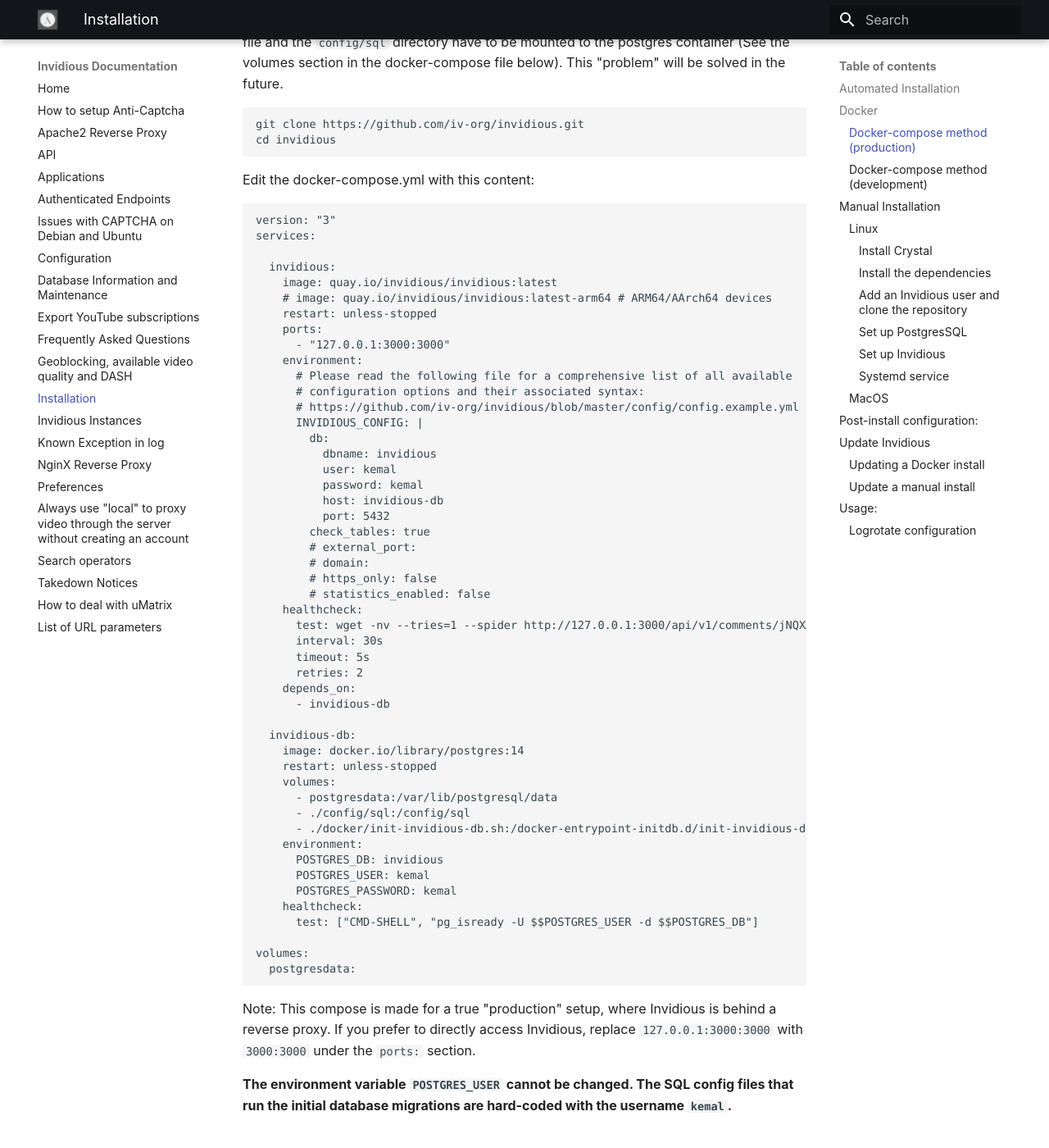
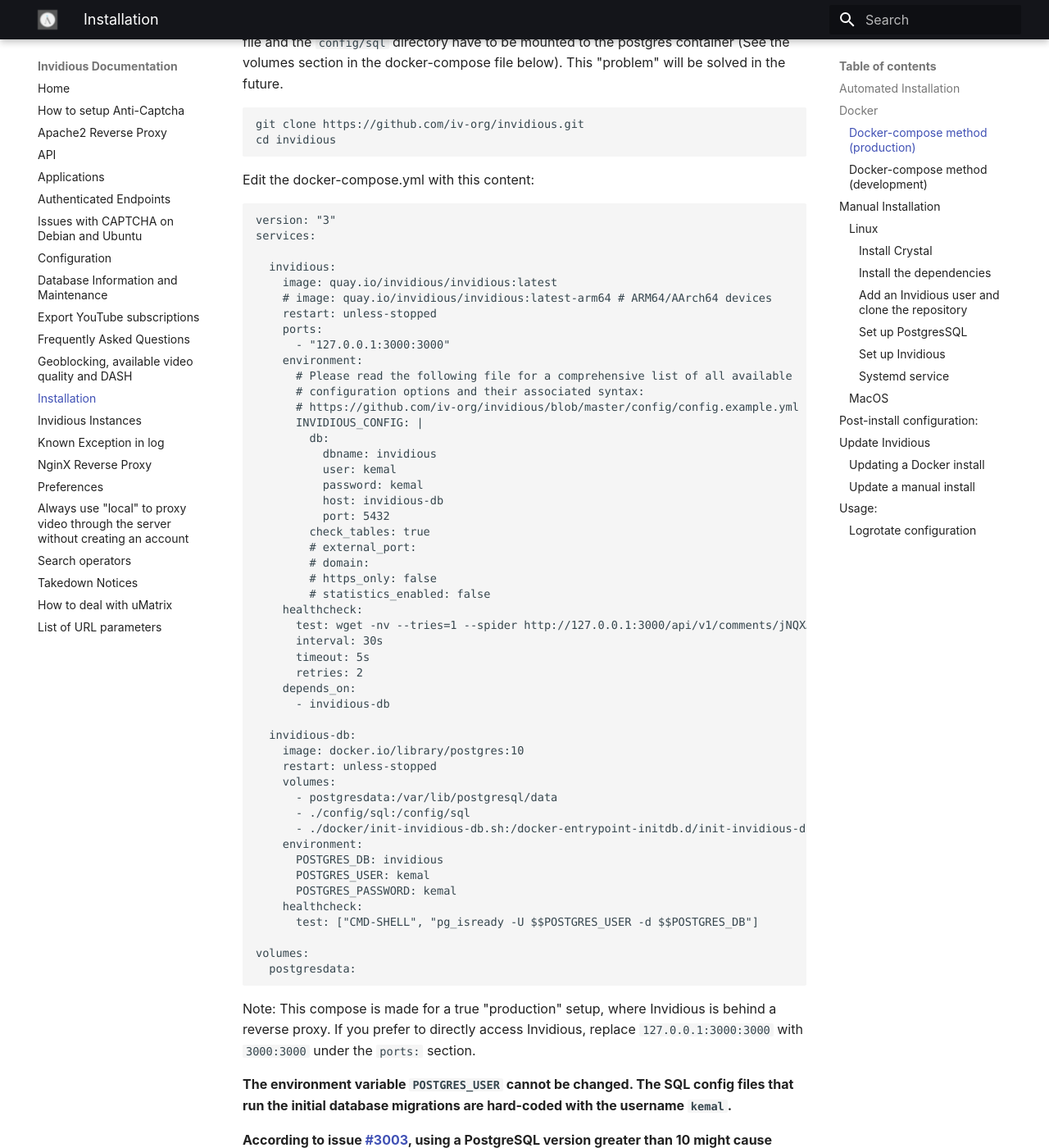
Before and after one commit to iv-org/documentation, an MkDocs documentation site: the page built from docs/installation.md, in a window 1280 px wide and 1400 px high, scrolled down 900 px. Shown: the whole window at 82% size. Built offline with MkDocs 1.6.1 and Material for MkDocs 9.7.7, drawn with Linux system fonts in a browser that asks for light colours; some of the changed text lies outside the part shown.

Commit message:
Set Postgres to version 10 and add notice
Issue #3003 showed that using Postgres>10 caused a Invalid memory
access error. Use Postres 10 by default in the compose file and let
the user play around with different versions if he wants.

````diff
--- a/docs/installation.md
+++ b/docs/installation.md
@@ -7,11 +7,9 @@
 
 Note: Any [PaaS](https://en.wikipedia.org/wiki/Platform_as_a_service) or [SaaS](https://en.wikipedia.org/wiki/Software_as_a_service) provider/software (Heroku, YunoHost, Repli...) are unsupported. Use them at your own risk. They **WILL** cause problems with Invidious and might even suspend your account for "abuse" since Invidious is heavy, bandwidth intensive and technically a proxy (and most providers don't like them). If you use one and want to report an issue, please mention which one you use.
 
-
 ## Automated Installation
 
 [Invidious-Updater](https://github.com/tmiland/Invidious-Updater) is a self-contained script that can automatically install and update Invidious.
-
 
 ## Docker
 
@@ -67,7 +65,7 @@
       - invidious-db
 
   invidious-db:
-    image: docker.io/library/postgres:14
+    image: docker.io/library/postgres:10
     restart: unless-stopped
     volumes:
       - postgresdata:/var/lib/postgresql/data
@@ -88,6 +86,7 @@
 
 **The environment variable `POSTGRES_USER` cannot be changed. The SQL config files that run the initial database migrations are hard-coded with the username `kemal`.**
 
+**According to issue [#3003](https://github.com/iv-org/invidious/issues/3003), using a PostgreSQL version greater than 10 might cause Invalid memory access errors.**
 
 ### Docker-compose method (development)
 
@@ -98,7 +97,6 @@
 cd invidious
 docker-compose up
 ```
-
 
 ## Manual Installation
 
@@ -111,16 +109,19 @@
 #### Install the dependencies
 
 Arch Linux
+
 ```bash
 sudo pacman -S base-devel librsvg postgresql
 ```
 
 Debian/Ubuntu
+
 ```bash
 sudo apt install libssl-dev libxml2-dev libyaml-dev libgmp-dev libreadline-dev postgresql librsvg2-bin libsqlite3-dev zlib1g-dev libpcre3-dev libevent-dev
 ```
 
 RHEL based and RHEL-like systems (RHEL, Fedora, AlmaLinux, RockyLinux...)
+
 ```bash
 sudo dnf install -y openssl-devel libevent-devel libxml2-devel libyaml-devel gmp-devel readline-devel postgresql librsvg2-devel sqlite-devel zlib-devel gcc
 ```
@@ -215,11 +216,13 @@
 ## Update Invidious
 
 #### Updating a Docker install
+
 ```bash
 docker-compose pull && docker-compose up && docker image prune -f
 ```
 
 #### Update a manual install
+
 ```bash
 sudo - invidious
 cd invidious
@@ -234,7 +237,6 @@
 ./invidious
 ```
 
-
 #### Logrotate configuration
 
 ```bash
````
